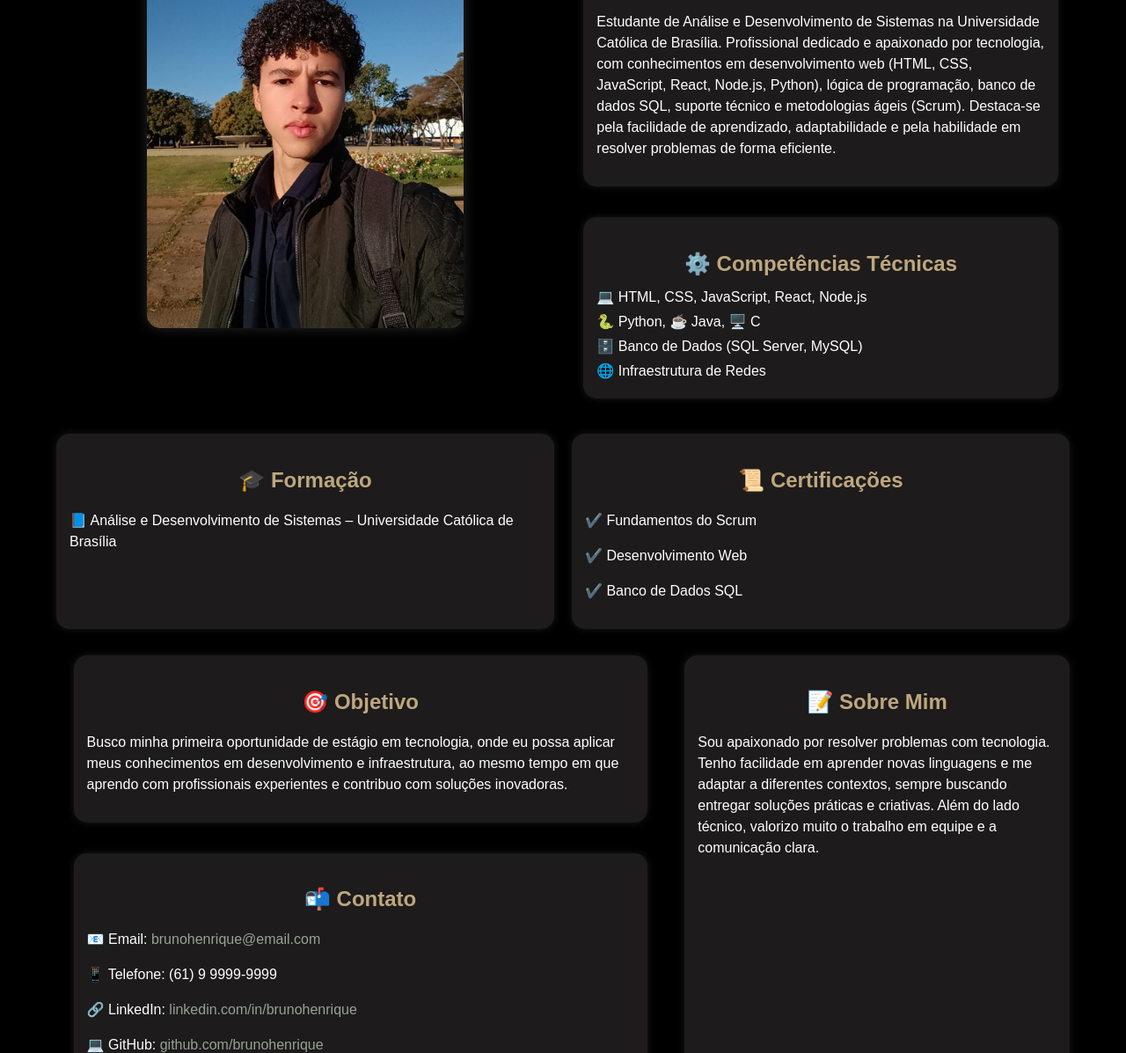
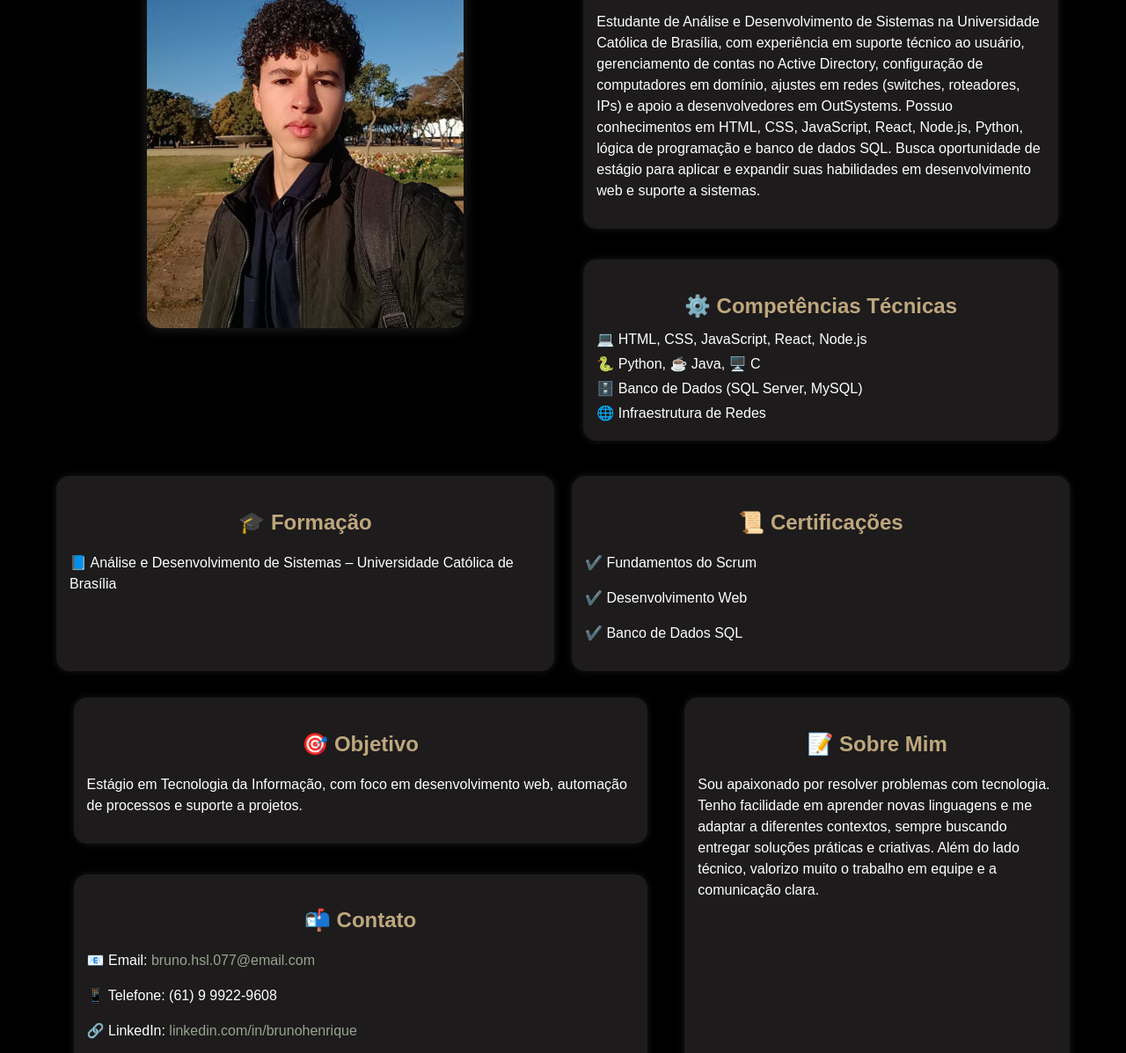
Before and after one commit to bruno-hsl/resume, a plain HTML site: page index.html in a window 1280 px wide. Shown: the part 291-1488 px from the top of the page at 88% size. Drawn offline with Linux system fonts and the light colour scheme.

Commit message:
atualizaçoes

```diff
--- a/index.html
+++ b/index.html
@@ -1,11 +1,13 @@
 <!DOCTYPE html>
 <html lang="pt-br">
+
 <head>
     <meta charset="UTF-8">
     <meta name="viewport" content="width=device-width, initial-scale=1.0">
     <title>Resumo - Bruno Henrique</title>
     <link rel="stylesheet" href="css/styles.css">
 </head>
+
 <body>
     <!-- Seção Principal -->
     <!-- ...existing code... -->
@@ -27,11 +29,13 @@
             <div class="info-principal">
                 <div class="info-nome">
                     <h1>👨‍💻 Bruno Henrique</h1>
-                    <p>Estudante de Análise e Desenvolvimento de Sistemas na Universidade Católica de Brasília.
-                    Profissional dedicado e apaixonado por tecnologia, com conhecimentos em desenvolvimento web
-                    (HTML, CSS, JavaScript, React, Node.js, Python), lógica de programação, banco de dados SQL,
-                    suporte técnico e metodologias ágeis (Scrum). Destaca-se pela facilidade de aprendizado,
-                    adaptabilidade e pela habilidade em resolver problemas de forma eficiente.</p>
+                    <p>Estudante de Análise e Desenvolvimento de Sistemas na Universidade Católica de
+                        Brasília, com experiência em suporte técnico ao usuário, gerenciamento de contas
+                        no Active Directory, configuração de computadores em domínio, ajustes em redes
+                        (switches, roteadores, IPs) e apoio a desenvolvedores em OutSystems. Possuo
+                        conhecimentos em HTML, CSS, JavaScript, React, Node.js, Python, lógica de
+                        programação e banco de dados SQL. Busca oportunidade de estágio para aplicar e
+                        expandir suas habilidades em desenvolvimento web e suporte a sistemas.</p>
                 </div>
                 <div class="info-competencias">
                     <h2>⚙️ Competências Técnicas</h2>
@@ -68,23 +72,26 @@
             <div class="objetivo-contato">
                 <div class="objetivo">
                     <h2>🎯 Objetivo</h2>
-                    <p>Busco minha primeira oportunidade de estágio em tecnologia,
-                    onde eu possa aplicar meus conhecimentos em desenvolvimento e infraestrutura,
-                    ao mesmo tempo em que aprendo com profissionais experientes e contribuo
-                    com soluções inovadoras.</p>
+                    <p>Estágio em Tecnologia da Informação, com foco em desenvolvimento web, automação de
+processos e suporte a projetos.
+</p>
                 </div>
                 <div class="contato">
                     <h2>📬 Contato</h2>
-                    <p>📧 Email: <a href="mailto:brunohenrique@email.com">brunohenrique@email.com</a></p>
-                    <p>📱 Telefone: (61) 9 9999-9999</p>
-                    <p>🔗 LinkedIn: <a href="https://linkedin.com/in/brunohenrique" target="_blank">linkedin.com/in/brunohenrique</a></p>
-                    <p>💻 GitHub: <a href="https://github.com/brunohenrique" target="_blank">github.com/brunohenrique</a></p>
+                    <p>📧 Email: <a href="mailto:bruno.hsl.077@email.com">bruno.hsl.077@email.com</a></p>
+                    <p>📱 Telefone: (61) 9 9922-9608</p>
+                    <p>🔗 LinkedIn: <a href="https://linkedin.com/in/brunohenrique"
+                            target="_blank">linkedin.com/in/brunohenrique</a></p>
+                    <p>💻 GitHub: <a href="https://github.com/brunohenrique"
+                            target="_blank">github.com/brunohenrique</a></p>
                 </div>
             </div>
             <div class="sobre-mim">
                 <div class="sobre-texto">
                     <h2>📝 Sobre Mim</h2>
-                    <p>Sou apaixonado por resolver problemas com tecnologia. Tenho facilidade em aprender novas linguagens e me adaptar a diferentes contextos, sempre buscando entregar soluções práticas e criativas. Além do lado técnico, valorizo muito o trabalho em equipe e a comunicação clara.</p>
+                    <p>Sou apaixonado por resolver problemas com tecnologia. Tenho facilidade em aprender novas
+                        linguagens e me adaptar a diferentes contextos, sempre buscando entregar soluções práticas e
+                        criativas. Além do lado técnico, valorizo muito o trabalho em equipe e a comunicação clara.</p>
                 </div>
             </div>
         </div>
@@ -95,12 +102,13 @@
         <div class="layout-portfolio">
             <h2>💼 Portfólio</h2>
             <div class="projetos">
-            <a class="projeto" href="https://github.com/guilherme-caze/HortiFrutiProjectNew-Version" target="_blank">
+                <a class="projeto" href="https://github.com/guilherme-caze/HortiFrutiProjectNew-Version"
+                    target="_blank">
                     <h3>📌 HortFrut</h3>
                     <p>HortFrut desenvolvido em grupo</p>
                     <span class="projeto-link">Ver projeto →</span>
                 </a>
-            <a class="projeto" href="https://github.com/brunohenrique/beelist" target="_blank">
+                <a class="projeto" href="https://github.com/danieelfeer/BeeList.git" target="_blank">
                     <h3>📌 Bee List</h3>
                     <p>Plataforma web de organização e produtividade para gerenciamento de tarefas e anotações,
                         com versão gratuita e versão Pro.</p>
@@ -111,7 +119,7 @@
                     <p>Website para marca de velas aromáticas, incluindo catálogo de produtos e design responsivo.</p>
                     <span class="projeto-link">Ver projeto →</span>
                 </a>
-            <a class="projeto" href="https://github.com/brunohenrique/quizpixar" target="_blank">
+                <a class="projeto" href="https://github.com/guilherme-caze/Trabalho_Programa-oWeb.git" target="_blank">
                     <h3>📌 Quiz Pixar</h3>
                     <p>Aplicação interativa em HTML, CSS e JavaScript que mostra qual personagem da Pixar você seria,
                         com base nas respostas do usuário.</p>
@@ -121,4 +129,5 @@
         </div>
     </section>
 </body>
+
 </html>
```
Also changed, not shown: 1 other file. Lines whose indentation alone changed are shown as unchanged.
